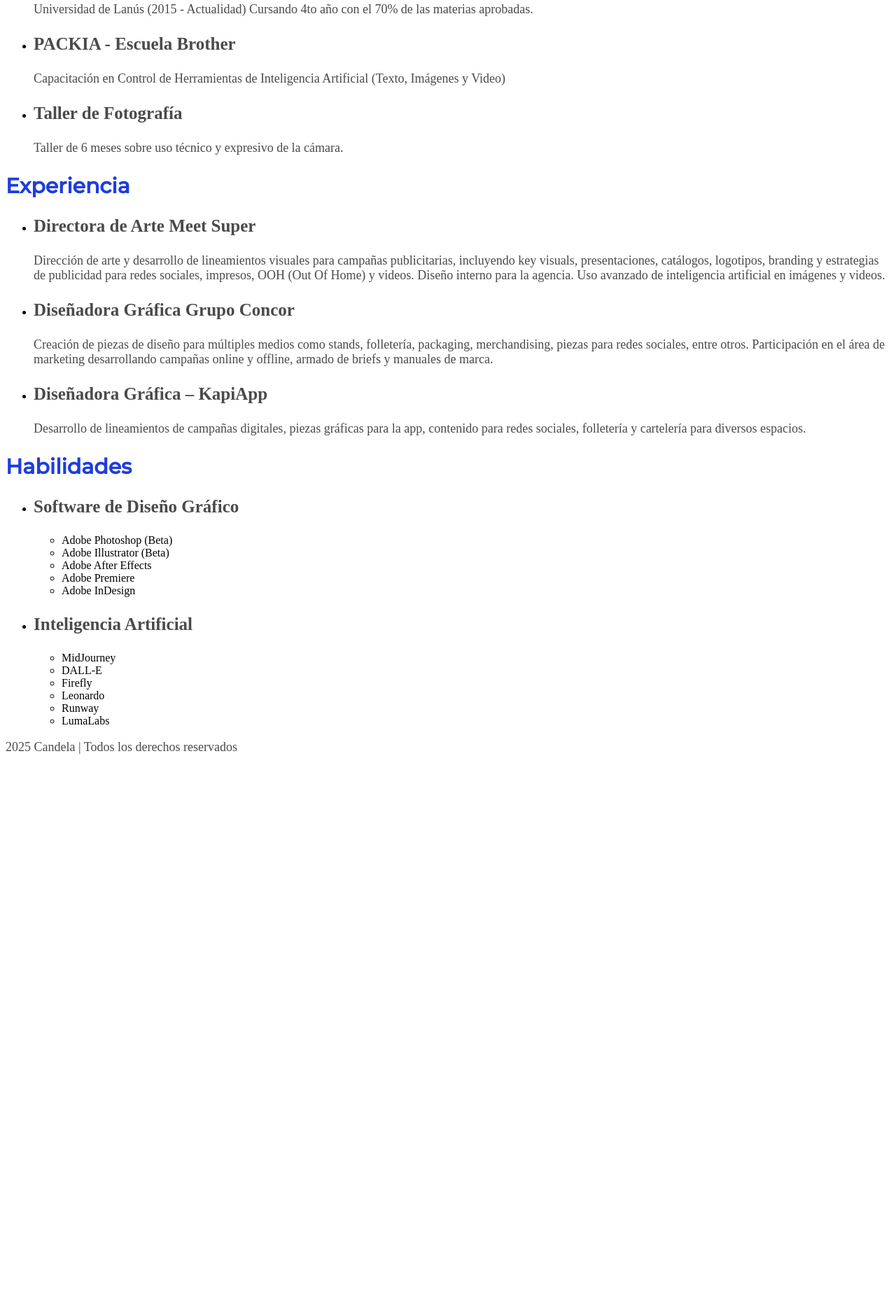
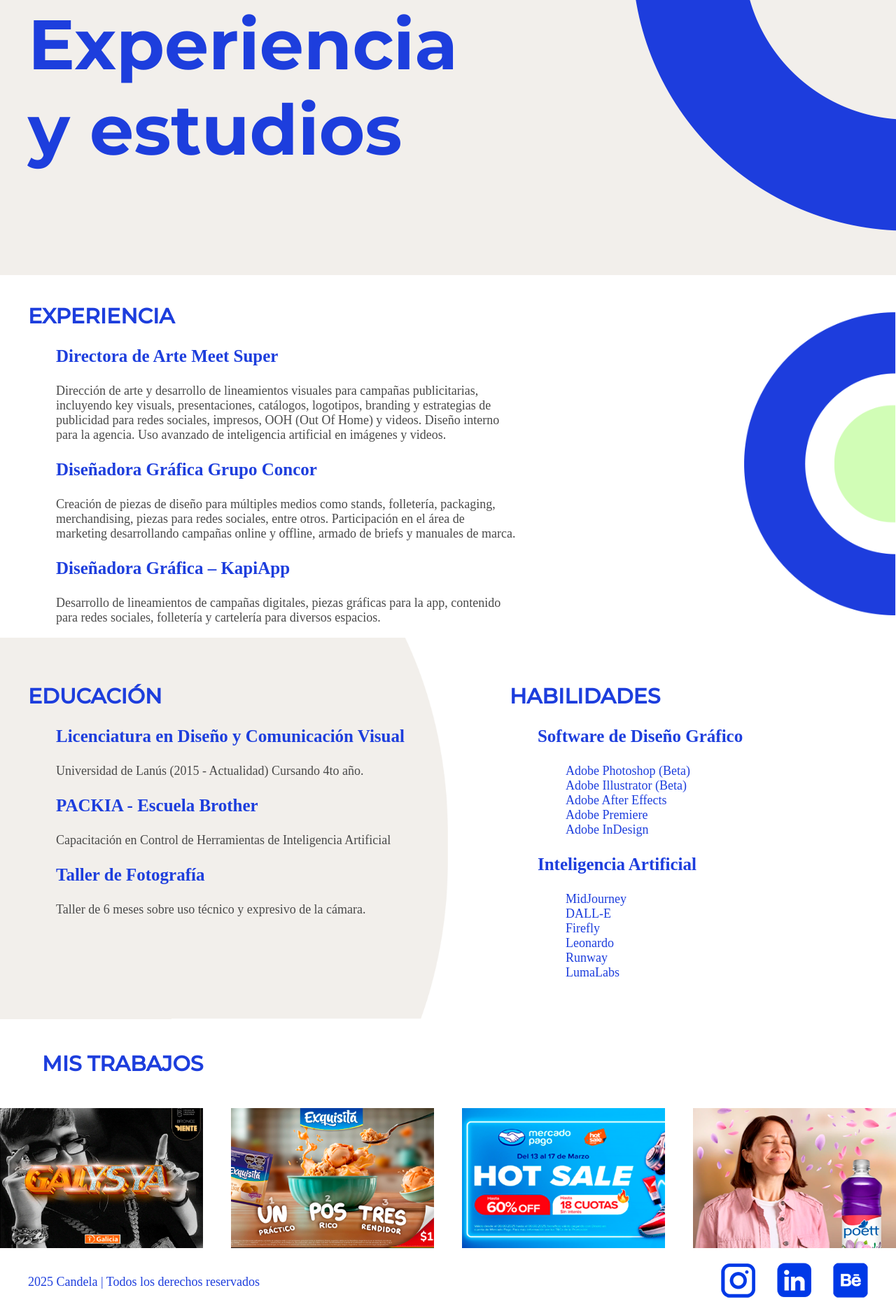
Before and after one commit to CandeBe/CandelaBenavidez_repositorio, a plain HTML site: page experiencia_estudios.html in a window 1280 px wide. Shown: the part 225-2105 px from the top of the page at 70% size. Before the commit the page ends 1321 px from the top, so only its background shows below. Drawn offline with Linux system fonts and the light colour scheme.

Commit message:
Pre entrega TP1 CV

```diff
--- a/estilos.css
+++ b/estilos.css
@@ -28,7 +28,7 @@
     font-family:"montserrat medium";
 }
 h3{
-    color: #4a4a4a;
+    color:#1d3edd;
     font-size: 25px;
     font-family: "montserrat regular";
 }
@@ -39,7 +39,6 @@
 }
 
 .botonera {
-    /*width: 1440px;*/
     height: 80px;
     background-color: #1d3edd;
     display: flex;
@@ -76,8 +75,7 @@
     margin-right: auto;
   }
 
-#cabecera
-.titulo {
+#cabecera .titulo {
     width: 100%;
     height: 538px;
     display: flex;
@@ -90,10 +88,10 @@
     background-repeat: no-repeat;
     background-size: cover;
     background-position: center;
+    margin: 0;
 }
  .contenido {
         display: flex;
-        /*flex-wrap: wrap;*/
         align-items: center;
         justify-content: center;
         gap: 40px;
@@ -114,3 +112,80 @@
         display: block;
         width: 100%;
     }
+
+.footer {
+    display: flex;
+    justify-content: space-between;
+    align-items: center;
+    padding: 20px 40px;
+}
+
+.footer p {
+    color: #1d3edd;
+}
+.redes{
+    display: flex;
+    gap: 30px;
+}
+
+#cabecera-experiencia-estudios .titulo {
+    width: 100%;
+    height: 538px;
+    display: flex;
+    justify-content:left;
+    align-items: center;
+    color: #1d3edd;
+    font-size: 100px;
+    font-family: "montserrat bold";
+    background-image: url(img/fondo_experienciayestudios.png);
+    background-repeat: no-repeat;
+    background-size: cover;
+    background-position: center;
+    margin: 0;
+    padding-left: 40px;
+    box-sizing: border-box;
+}
+.experiencia {
+    background-image: url(img/fondo_experiencia-lista.png);
+    background-size: cover;
+    background-repeat: no-repeat;
+    background-position: center;
+    }
+.contenido-experiencia{
+    max-width: 700px;
+    margin-left: 40px;
+    margin-top: 40px;
+}
+.experiencia ul {
+    list-style: none;
+}
+.dos-columnas {
+    background-image: url(img/fondo_doscolumnas.png);
+    background-size: 50% 100%;
+    background-repeat: no-repeat;
+    background-position: left;
+    display: flex;
+    gap: 150px;
+    padding: 40px;
+}
+.dos-columnas ul {
+    list-style: none;
+}
+.dos-columnas li {
+    color:#1d3edd;
+    font-size:18px;
+    font-family: "montserrat regular";
+}
+.titulo-trabajos{
+    margin-left: 40px;
+    padding: 20px;
+}
+.galeria {
+    display: flex;
+    justify-content: center;
+    gap: 40px;
+}
+
+body {
+    margin: 0;
+}
--- a/experiencia_estudios.html
+++ b/experiencia_estudios.html
@@ -4,39 +4,24 @@
         <meta charset="UTF-8">
         <title>Experiencia y estudios - Candela Benavidez</title>
         <link href="estilos.css" rel="stylesheet" type="text/css">
+        <link rel="icon" href="img/favicon.png">
     </head>
 <body>
     <header>
         <nav class="botonera">
+            <img src="img/logo_header.png" alt="Logo de Candela" width="60" height="60" class="logo">
             <ul>
                 <li><a href="index.html">Sobre mí</a></li>
                 <li><a href="experiencia_estudios.html">Experiencia y estudios</a></li>
-                <li><a href="contacto.html">Contacto</a></li>
             </ul>
         </nav>
     </header>
 
-    <main>
-        <section>
-            <h2>Educación</h2>
-            <ul>
-                <li>
-                    <h3>Licenciatura en Diseño y Comunicación Visual</h3>
-                    <p>Universidad de Lanús (2015 - Actualidad) Cursando 4to año con el 70% de las materias aprobadas.</p>
-                </li>
-                <li>
-                    <h3>PACKIA - Escuela Brother</h3>
-                    <p>Capacitación en Control de Herramientas de Inteligencia Artificial (Texto, Imágenes y Video)</p>
-                </li>
-                <li>
-                    <h3>Taller de Fotografía</h3>
-                    <p>Taller de 6 meses sobre uso técnico y expresivo de la cámara.</p>
-                </li>
-            </ul>
-        </section>
-
-        <section>
-            <h2>Experiencia</h2>
+    <main id="cabecera-experiencia-estudios">
+               <h2 class="titulo">Experiencia <br> y estudios</h2>
+    <section class="experiencia">
+        <section class="contenido-experiencia">
+            <h2>EXPERIENCIA</h2>
             <ul>
                 <li>
                     <h3>Directora de Arte Meet Super</h3>
@@ -52,9 +37,27 @@
                 </li>
             </ul>
         </section>
-
+    </section>
+<section class="dos-columnas">
+    <section>
+            <h2>EDUCACIÓN</h2>
+            <ul>
+                <li>
+                    <h3>Licenciatura en Diseño y Comunicación Visual</h3>
+                    <p>Universidad de Lanús (2015 - Actualidad) Cursando 4to año.</p>
+                </li>
+                <li>
+                    <h3>PACKIA - Escuela Brother</h3>
+                    <p>Capacitación en Control de Herramientas de Inteligencia Artificial</p>
+                </li>
+                <li>
+                    <h3>Taller de Fotografía</h3>
+                    <p>Taller de 6 meses sobre uso técnico y expresivo de la cámara.</p>
+                </li>
+            </ul>
+        </section>
         <section>
-            <h2>Habilidades</h2>
+            <h2>HABILIDADES</h2>
             <ul>
                 <li>
                     <h3>Software de Diseño Gráfico</h3>
@@ -79,10 +82,34 @@
                 </li>
             </ul>
         </section>
+    </section>
+        <h2 class="titulo-trabajos">MIS TRABAJOS</h2>
+
+    <section class="galeria">
+        <img src="img/galeria-galicia.png" alt="Galicia" width="300" height="200">
+        <img src="img/galeria-exquisita.png" alt="Exquisita" width="300" height="200">
+        <img src="img/galeria-mercadopago.png" alt="MercadoPago" width="300" height="200">
+        <img src="img/galeria-poett.png" alt="galeria-poett" width="300" height="200">
+    </section>
+</section>
     </main>
+        <footer class="footer">
+<section class="derechos-reservados">
+        <p>2025 Candela | Todos los derechos reservados</p>
+    </section>
+    <section class="redes">
+        <a href="https://www.instagram.com/candelabenavidezz/" target="_blank">
+            <img src="img/icono-instagram.png">
+        </a>
 
-    <footer>
-        <p>2025 Candela | Todos los derechos reservados</p>
+        <a href="https://www.linkedin.com/in/candelabe" target="_blank">
+            <img src= "img/icono-linkedin.png">
+        </a>
+
+        <a href="https://www.behance.net/candelabenavid" target="_blank">
+            <img src="img/icono-behance.png">
+        </a>
+    </section>
     </footer>
 </body>
 </html>
```
Also changed, not shown: contacto.html (deleted, +0 -29 lines), index.html (+18 -3 lines), img/favicon.png (added), img/fondo_doscolumnas.png (added), img/fondo_experiencia-lista.png (added), img/fondo_experienciayestudios.png (added), img/fondo_sobremi.png, img/galeria-exquisita.png (added), img/galeria-galicia.png (added), img/galeria-mercadopago.png (added), img/galeria-poett.png (added), img/icono-behance.png (added), img/icono-instagram.png (added), img/icono-linkedin.png (added), 1 other file.
